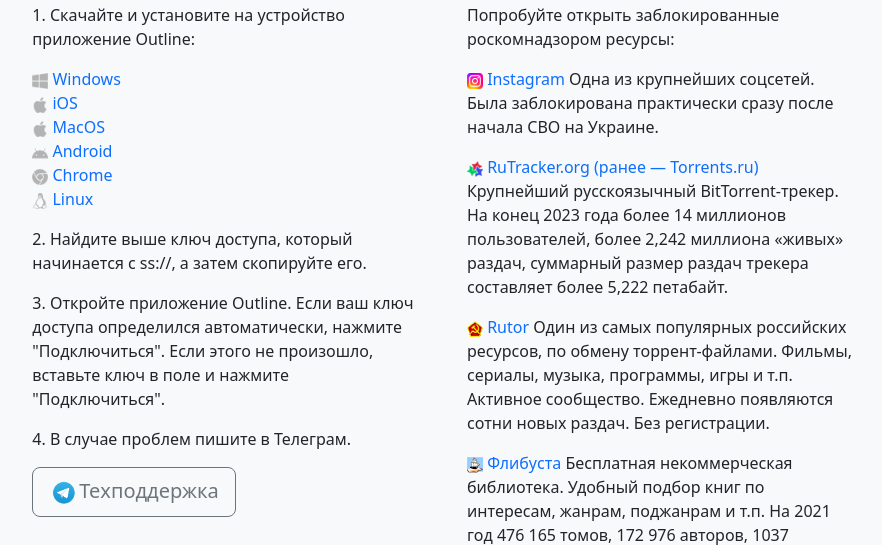
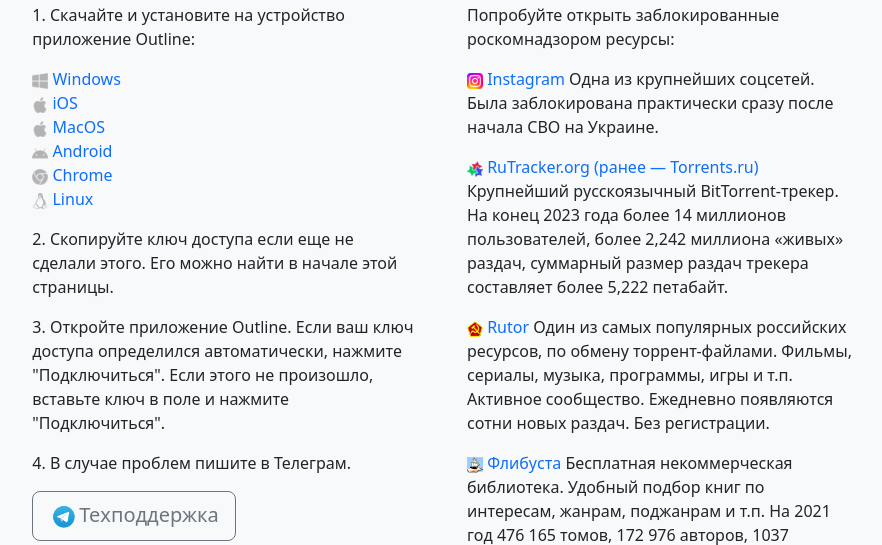
Before and after one commit to Vivatist/vpn_html_django, a Django app: template mainpage/templates/mainpage/index.html in a window 1280 px wide. Shown: the part 792-1337 px from the top of the page, without its empty margins (197-1079 px from the left). Run offline with Django 4.2, Linux system fonts and the light colour scheme; the template is opened without the code that fills it: values that come from a table or form of the project are taken from there, others are empty; data comes from the database, SQL or seed files in the repository; parts of the project's set-up code (start-up, migrations or seed data) failed here and were passed over; some libraries are stand-ins or nearby versions.

Commit message:
Текст

```diff
--- a/mainpage/templates/mainpage/index.html
+++ b/mainpage/templates/mainpage/index.html
@@ -121,7 +121,7 @@
             {% endfor %}
             </ul>
             <p></p>
-            <p>2. Найдите выше ключ доступа, который начинается с ss://, а затем скопируйте его.</p>
+            <p>2. Скопируйте ключ доступа если еще не сделали этого. Его можно найти в начале этой страницы.</p>
             <p>3. Откройте приложение Outline. Если ваш ключ доступа определился автоматически, нажмите "Подключиться". Если этого не произошло, вставьте ключ в поле и нажмите "Подключиться".</p>
             <p>4. В случае проблем пишите в Телеграм.</p>
             <div>
```
